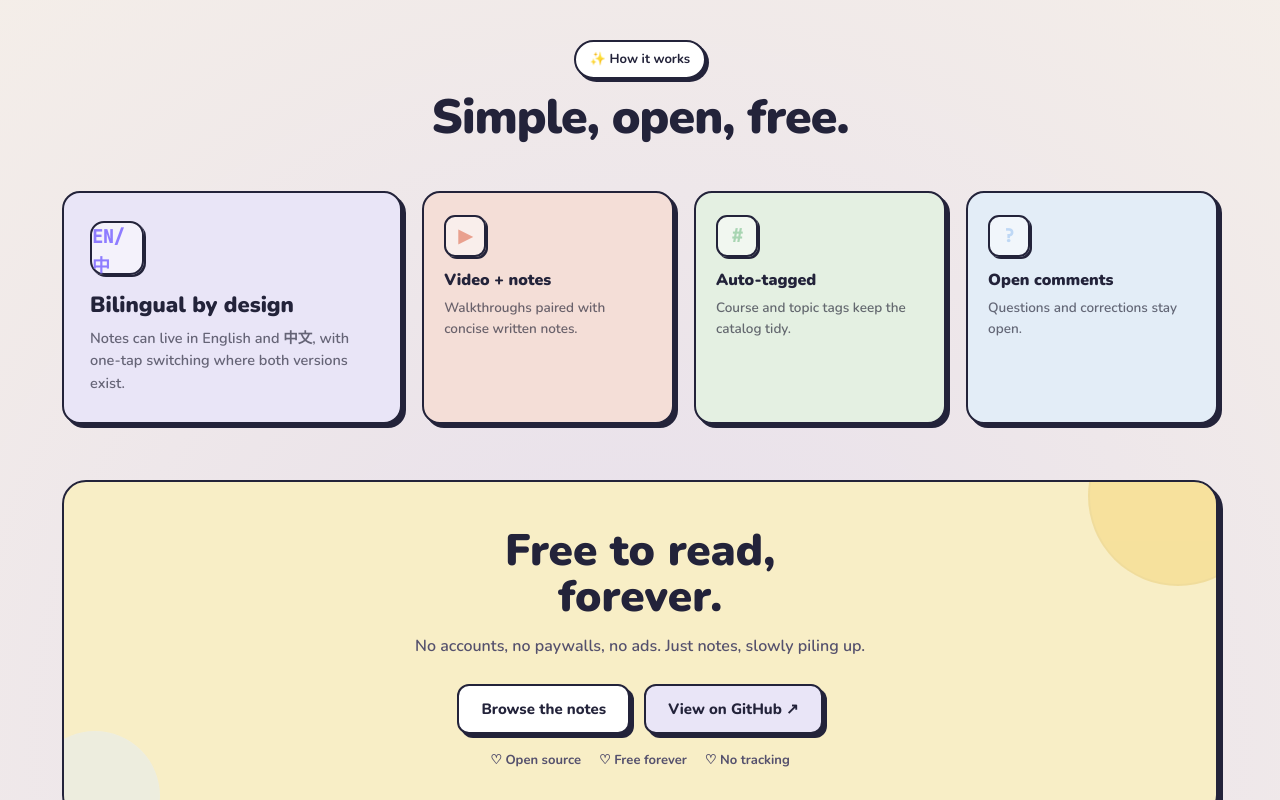
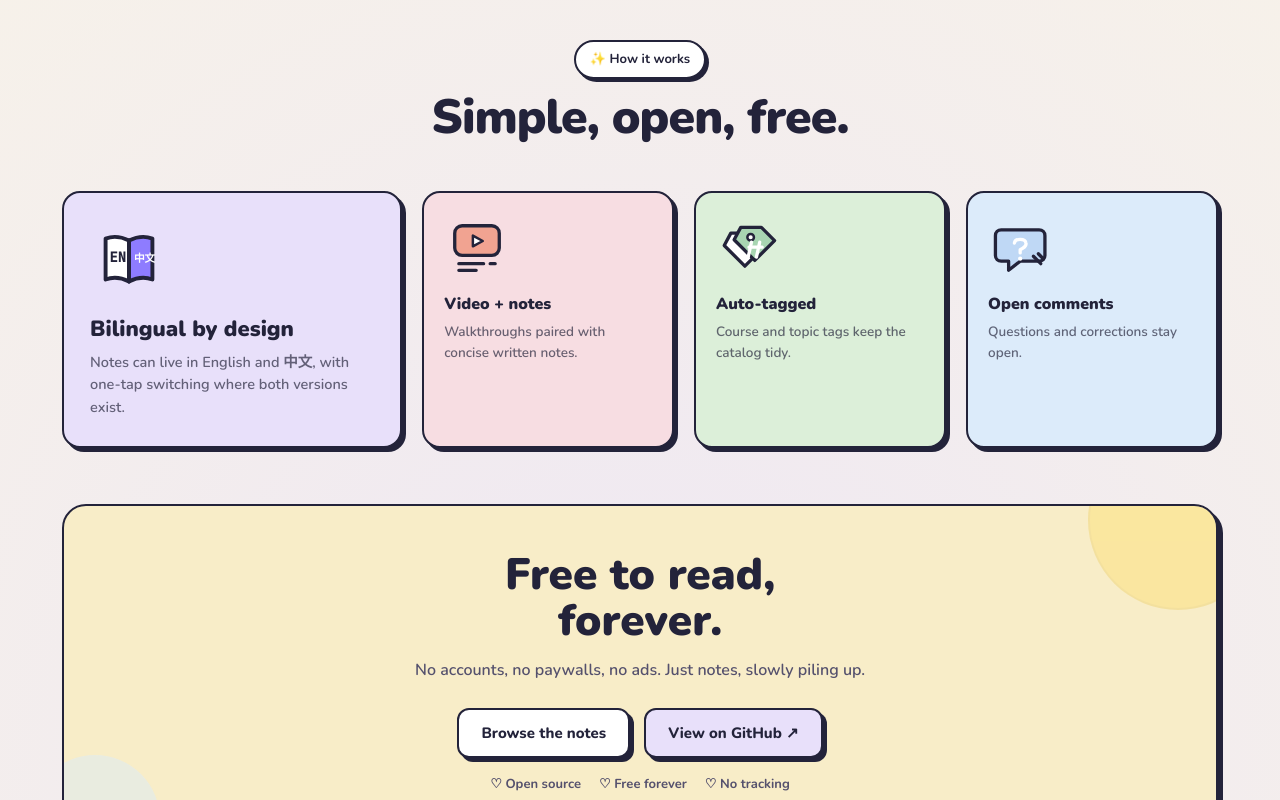
Before and after one commit to pennyzhaozhao/mathnest, a Next.js app: page / in a window 1280 px wide. Shown: the part 2000-2800 px from the top of the page. Built offline with nearby package versions, Linux system fonts and the light colour scheme.

Commit message:
courses ui style

```diff
--- a/components/FeatureCards.tsx
+++ b/components/FeatureCards.tsx
@@ -1,20 +1,110 @@
 'use client';
 
-const FEATURES = [
-  { ico: 'EN/中', title: 'Bilingual by design', body: 'Notes can live in English and 中文, with one-tap switching where both versions exist.', bg: 'var(--lilac-bg)', accent: 'var(--lilac)', featured: true },
-  { ico: '▶', title: 'Video + notes',  body: 'Walkthroughs paired with concise written notes.', bg: 'var(--coral-bg)', accent: 'var(--coral)' },
-  { ico: '#', title: 'Auto-tagged',    body: 'Course and topic tags keep the catalog tidy.', bg: 'var(--mint-bg)', accent: 'var(--mint)' },
-  { ico: '?', title: 'Open comments',  body: 'Questions and corrections stay open.', bg: 'var(--sky-bg)', accent: 'var(--sky)' },
+type Feature = {
+  icon: 'bilingual' | 'video' | 'tags' | 'comments';
+  title: string;
+  body: string;
+  bg: string;
+  accent: string;
+  featured?: boolean;
+};
+
+const FEATURES: Feature[] = [
+  {
+    icon: 'bilingual',
+    title: 'Bilingual by design',
+    body: 'Notes can live in English and 中文, with one-tap switching where both versions exist.',
+    bg: 'var(--lilac-bg)',
+    accent: 'var(--lilac)',
+    featured: true,
+  },
+  {
+    icon: 'video',
+    title: 'Video + notes',
+    body: 'Walkthroughs paired with concise written notes.',
+    bg: 'var(--coral-bg)',
+    accent: 'var(--coral)',
+  },
+  {
+    icon: 'tags',
+    title: 'Auto-tagged',
+    body: 'Course and topic tags keep the catalog tidy.',
+    bg: 'var(--mint-bg)',
+    accent: 'var(--mint)',
+  },
+  {
+    icon: 'comments',
+    title: 'Open comments',
+    body: 'Questions and corrections stay open.',
+    bg: 'var(--sky-bg)',
+    accent: 'var(--sky)',
+  },
 ];
+
+function StickerIcon({ type, accent, featured }: { type: Feature['icon']; accent: string; featured?: boolean }) {
+  const size = featured ? 78 : 66;
+  const common = {
+    width: size,
+    height: size,
+    viewBox: '0 0 80 80',
+    fill: 'none',
+    xmlns: 'http://www.w3.org/2000/svg',
+    style: { display: 'block', marginBottom: featured ? 18 : 14 },
+  };
+
+  if (type === 'bilingual') {
+    return (
+      <svg {...common} aria-hidden="true">
+        <path d="M16 18c8-3 16-2 24 2v42c-8-4-16-5-24-2V18Z" fill="#fff" stroke="var(--ink)" strokeWidth="4" strokeLinejoin="round" />
+        <path d="M40 20c8-4 16-5 24-2v42c-8-3-16-2-24 2V20Z" fill={accent} stroke="var(--ink)" strokeWidth="4" strokeLinejoin="round" />
+        <path d="M40 20v42" stroke="var(--ink)" strokeWidth="4" strokeLinecap="round" />
+        <text x="20" y="42" fill="var(--ink)" fontSize="14" fontWeight="900" fontFamily="JetBrains Mono, monospace">EN</text>
+        <text x="45" y="42" fill="#fff" fontSize="11" fontWeight="900" fontFamily="Nunito, sans-serif">中文</text>
+      </svg>
+    );
+  }
+
+  if (type === 'video') {
+    return (
+      <svg {...common} aria-hidden="true">
+        <rect x="13" y="13" width="54" height="36" rx="9" fill={accent} stroke="var(--ink)" strokeWidth="4" />
+        <path d="M35 25v13l12-6.5L35 25Z" fill="#fff" stroke="var(--ink)" strokeWidth="3" strokeLinejoin="round" />
+        <path d="M18 59h30M18 67h21" stroke="var(--ink)" strokeWidth="4" strokeLinecap="round" />
+        <path d="M56 59h6" stroke="var(--ink)" strokeWidth="4" strokeLinecap="round" />
+      </svg>
+    );
+  }
+
+  if (type === 'tags') {
+    return (
+      <svg {...common} aria-hidden="true">
+        <path d="M18 22h25l16 16-24 24-25-25 8-15Z" fill="#fff" stroke="var(--ink)" strokeWidth="4" strokeLinejoin="round" />
+        <path d="M30 15h25l16 16-24 24-25-25 8-15Z" fill={accent} stroke="var(--ink)" strokeWidth="4" strokeLinejoin="round" />
+        <circle cx="42" cy="27" r="4" fill="#fff" stroke="var(--ink)" strokeWidth="3" />
+        <path d="M40 39h16M43 33l-4 18M53 33l-4 18" stroke="#fff" strokeWidth="4" strokeLinecap="round" />
+      </svg>
+    );
+  }
+
+  return (
+    <svg {...common} aria-hidden="true">
+      <path d="M16 18h46c4 0 7 3 7 7v24c0 4-3 7-7 7H39L25 67v-11h-9c-4 0-7-3-7-7V25c0-4 3-7 7-7Z" fill={accent} stroke="var(--ink)" strokeWidth="4" strokeLinejoin="round" />
+      <path d="M32 34c1-6 13-6 14 0 1 4-3 6-7 8v4" stroke="#fff" strokeWidth="4" strokeLinecap="round" strokeLinejoin="round" />
+      <circle cx="39" cy="53" r="2.6" fill="#fff" />
+      <path d="M55 50l9 9M61 47l6 6" stroke="var(--ink)" strokeWidth="4" strokeLinecap="round" />
+    </svg>
+  );
+}
 
 export default function FeatureCards() {
   return (
     <div className="feature-grid" style={{ display: 'grid', gridTemplateColumns: '1.35fr repeat(3,1fr)', gap: 20 }}>
-      {FEATURES.map(({ ico, title, body, bg, accent, featured }) => (
+      {FEATURES.map(({ icon, title, body, bg, accent, featured }) => (
         <div
           key={title}
           style={{
-            padding: featured ? '28px 26px' : '22px 20px', borderRadius: 18,
+            padding: featured ? '28px 26px' : '22px 20px',
+            borderRadius: 18,
             background: bg,
             border: '2.5px solid var(--ink)',
             boxShadow: '4px 4px 0 var(--ink)',
@@ -30,14 +120,9 @@ export default function FeatureCards() {
             e.currentTarget.style.boxShadow = '4px 4px 0 var(--ink)';
           }}
         >
-          <div style={{
-            width: featured ? 54 : 42, height: featured ? 54 : 42, borderRadius: featured ? 14 : 11, display: 'grid', placeItems: 'center',
-            fontSize: featured ? 18 : 18, marginBottom: featured ? 18 : 14, background: 'rgba(255,255,255,.5)',
-            color: accent, fontWeight: 900, fontFamily: 'JetBrains Mono, monospace',
-            border: '2px solid var(--ink)', boxShadow: '2px 2px 0 var(--ink)',
-          }}>{ico}</div>
+          <StickerIcon type={icon} accent={accent} featured={featured} />
           <h3 style={{ fontWeight: 900, fontSize: featured ? 22 : 16, lineHeight: 1.15, marginBottom: 8 }}>{title}</h3>
-          <p style={{ fontSize: featured ? 14.5 : 13.5, color: 'rgba(26,26,46,.64)', lineHeight: 1.55, fontWeight: 600 }}>{body}</p>
+          <p style={{ fontSize: featured ? 14.5 : 13.5, color: 'rgba(35,35,58,.68)', lineHeight: 1.55, fontWeight: 600 }}>{body}</p>
         </div>
       ))}
     </div>
--- a/styles/globals.css
+++ b/styles/globals.css
@@ -8,8 +8,8 @@
 
 /* ---------- tokens ---------- */
 :root {
-  --bg: #F7F1E8;
-  --bg-2: #F3E6C7;
+  --bg: #F8F3E8;
+  --bg-2: #F6F0FA;
   --ink: #23233A;
   --ink-soft: #55516D;
   --ink-faint: #8C879D;
@@ -17,26 +17,26 @@
   --border-width: 2.5px;
 
   /* palette */
-  --coral:      #E9A08E;
-  --coral-deep: #B86E5E;
-  --coral-bg:   #F4DED7;
+  --coral:      #F1A391;
+  --coral-deep: #C56C5A;
+  --coral-bg:   #F7DDE2;
   --mint:       #A8D5B2;
-  --mint-deep:  #6F9D79;
-  --mint-bg:    #E4F0E2;
-  --lemon:      #F4C84A;
-  --lemon-deep: #B88919;
-  --lemon-bg:   #F8EEC6;
+  --mint-deep:  #5F996C;
+  --mint-bg:    #DCEFD9;
+  --lemon:      #FFD84D;
+  --lemon-deep: #C79312;
+  --lemon-bg:   #F8EDC8;
   --lilac:      #8E7CFF;
   --lilac-deep: #6E5BCB;
-  --lilac-bg:   #E9E5F7;
+  --lilac-bg:   #E8E0FA;
   --sky:        #BFD8F5;
   --sky-deep:   #6F8FAF;
-  --sky-bg:     #E3EDF7;
-  --pink:       #DCA4BA;
-  --pink-deep:  #A96C87;
-  --pink-bg:    #F1DFE7;
-  --orange:     #DCA45D;
-  --orange-bg:  #F5E3C8;
+  --sky-bg:     #DCEBFA;
+  --pink:       #E982A6;
+  --pink-deep:  #B84F78;
+  --pink-bg:    #F7DDE2;
+  --orange:     #E9A95D;
+  --orange-bg:  #F8EDC8;
 
   /* cartoon shadow = solid offset block */
   --shadow:    4px 4px 0px var(--ink);
@@ -62,9 +62,9 @@ body {
 }
 body {
   background-image:
-    radial-gradient(circle at 15% 12%, rgba(244,200,74,.24) 0%, transparent 34%),
-    radial-gradient(circle at 88% 18%, rgba(191,216,245,.26) 0%, transparent 34%),
-    radial-gradient(circle at 50% 92%, rgba(142,124,255,.16) 0%, transparent 42%);
+    radial-gradient(circle at 15% 12%, rgba(255,216,77,.28) 0%, transparent 34%),
+    radial-gradient(circle at 88% 18%, rgba(220,235,250,.62) 0%, transparent 34%),
+    radial-gradient(circle at 50% 92%, rgba(232,224,250,.62) 0%, transparent 42%);
   min-height: 100vh;
 }
 a { color: inherit; text-decoration: none; }
@@ -188,12 +188,12 @@ img { max-width: 100%; display: block; }
 .sec-head p { color: var(--ink-soft); max-width: 560px; margin: 10px auto 0; font-size: 16px; }
 
 /* ---------- course colour tokens ---------- */
-[data-color="coral"] { --c-bg: #F3DED7; --c-icon: #D58B7A; --c-badge: #D58B7A; --c-border: #B86E5E; }
-[data-color="mint"]  { --c-bg: #E5EFE3; --c-icon: #88BD92; --c-badge: #88BD92; --c-border: #6F9D79; }
-[data-color="lemon"] { --c-bg: #F7EBC7; --c-icon: #D8AF49; --c-badge: #D8AF49; --c-border: #B88919; }
-[data-color="lilac"] { --c-bg: #E9E5F4; --c-icon: #8E7CFF; --c-badge: #8E7CFF; --c-border: #6E5BCB; }
-[data-color="sky"]   { --c-bg: #E4EDF5; --c-icon: #86AFD5; --c-badge: #86AFD5; --c-border: #6F8FAF; }
-[data-color="pink"]  { --c-bg: #F0DEE6; --c-icon: #CB86A2; --c-badge: #CB86A2; --c-border: #A96C87; }
+[data-color="coral"] { --c-bg: #F7DDE2; --c-icon: #E982A6; --c-badge: #E982A6; --c-border: #B84F78; }
+[data-color="mint"]  { --c-bg: #DCEFD9; --c-icon: #83C891; --c-badge: #83C891; --c-border: #5F996C; }
+[data-color="lemon"] { --c-bg: #F8EDC8; --c-icon: #FFD84D; --c-badge: #FFD84D; --c-border: #C79312; }
+[data-color="lilac"] { --c-bg: #E8E0FA; --c-icon: #8E7CFF; --c-badge: #8E7CFF; --c-border: #6E5BCB; }
+[data-color="sky"]   { --c-bg: #DCEBFA; --c-icon: #87BDF3; --c-badge: #87BDF3; --c-border: #6F8FAF; }
+[data-color="pink"]  { --c-bg: #F7DDE2; --c-icon: #EA7FA6; --c-badge: #EA7FA6; --c-border: #B84F78; }
 
 /* ---------- course cards ---------- */
 .course-card {
```
